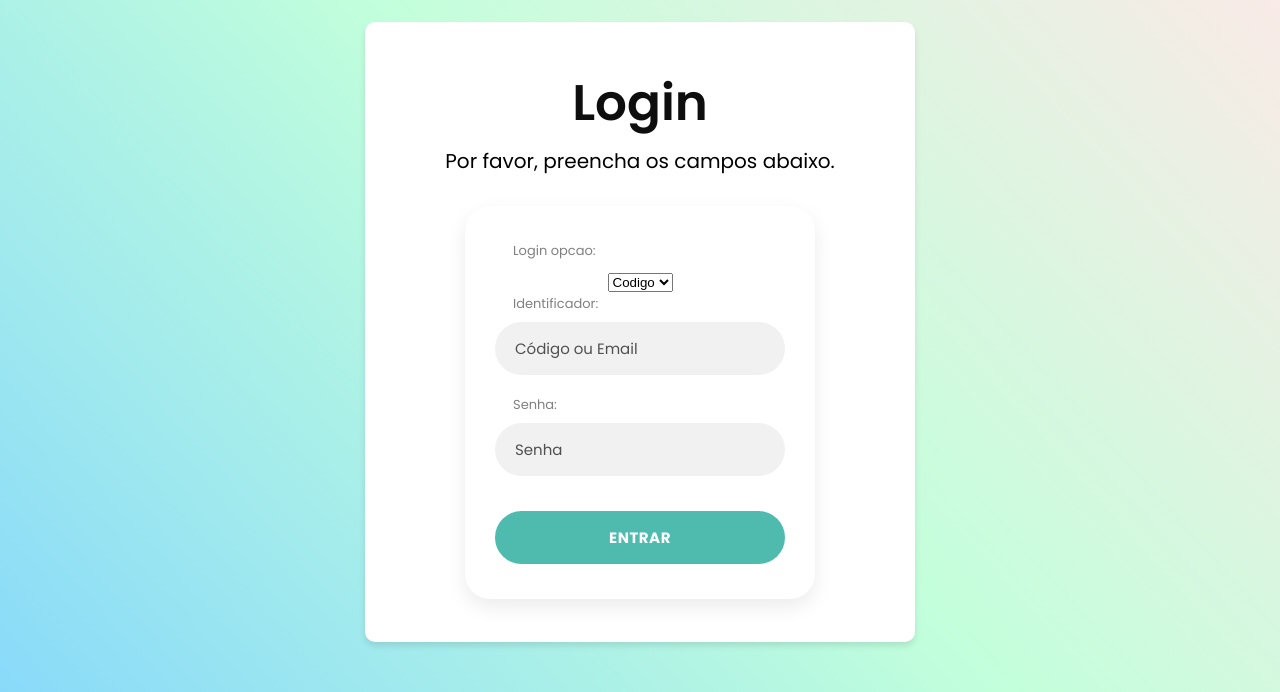
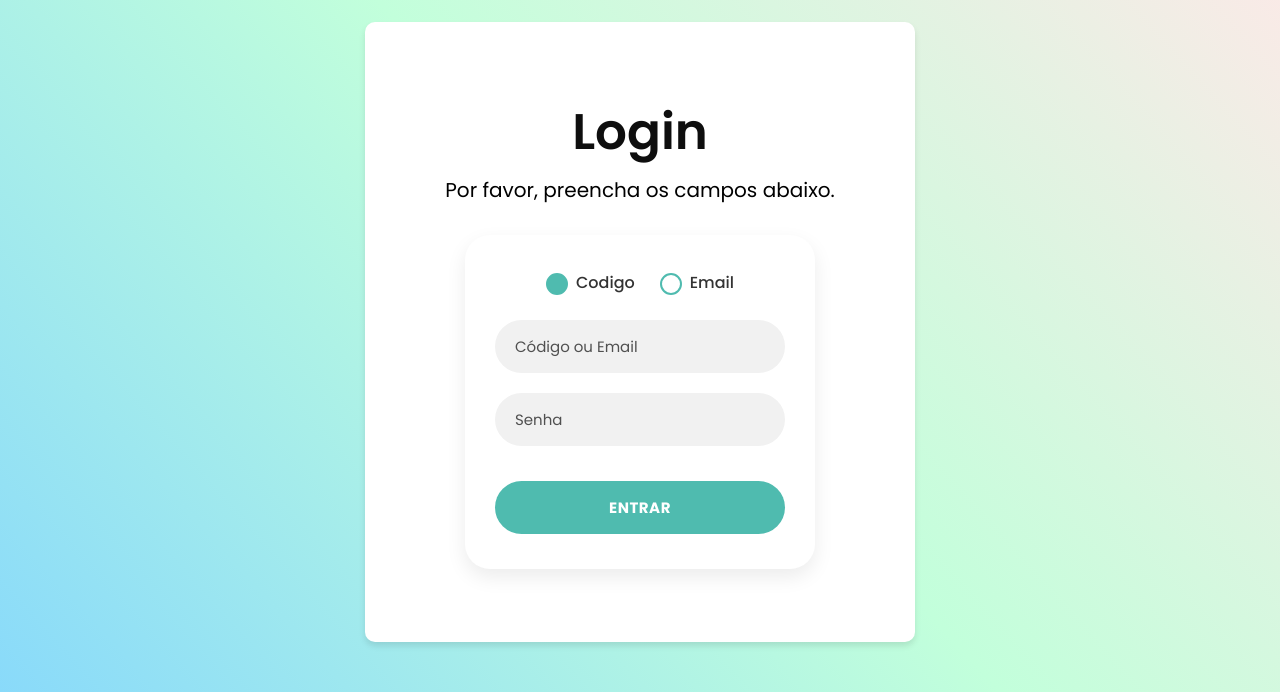
Before and after one commit to VitorMarvulle/pix-onibus, a Django app: page /empresa/login/ in a window 1280 px wide. Shown: the part 108-800 px from the top of the page. Run offline with Django 5.2, Linux system fonts and the light colour scheme.

Commit message:
estilizacao radio buttons login (#10)

```diff
--- a/app_empresa/forms.py
+++ b/app_empresa/forms.py
@@ -29,13 +29,15 @@
 class LoginForm(forms.Form):
   login_opcao = forms.ChoiceField(
      choices=[('codigo','Codigo'),('email','Email')],
-     widget=forms.Select(attrs={'class': 'login-select'}))
+      widget=forms.RadioSelect,
+      initial='codigo'
+  )
 
   identificador = forms.CharField(
      widget=forms.TextInput(attrs={'class': 'login-input', 'placeholder':'Código ou Email'})
   )
   senha = forms.CharField(
-     widget=forms.TextInput(attrs={'class': 'login-input','placeholder':'Senha'})
+     widget=forms.PasswordInput(attrs={'class': 'login-input','placeholder':'Senha'})
   )
 
 class LinhaForm(forms.ModelForm):
--- a/app_empresa/templates/login.html
+++ b/app_empresa/templates/login.html
@@ -1,5 +1,4 @@
 {% extends 'base_page.html' %}
-
 
 {% block content %}
 <div class="texto-card" style="text-align: center; margin-bottom: 30px;">
@@ -10,13 +9,24 @@
 <div class="card-login">
     <form method="POST" action="#">
         {% csrf_token %}
+
         <div class="form-group">
-            {{ form.login_opcao.label_tag }} {{ form.login_opcao }}
-            {{ form.identificador.label_tag }} {{ form.identificador }}
+            <div class="radio-group">
+                {% for radio in form.login_opcao %}
+                    <div class="radio-option">
+                        {{ radio.tag }}
+                        <label for="{{ radio.id_for_label }}">{{ radio.choice_label }}</label>
+                    </div>
+                {% endfor %}
+            </div>
         </div>
 
         <div class="form-group">
-            {{ form.senha.label_tag}} {{ form.senha }}
+            {{ form.identificador }}
+        </div>
+
+        <div class="form-group">
+            {{ form.senha }}
         </div>
 
         <button type="submit" class="btn-login">ENTRAR</button>
@@ -24,21 +34,61 @@
 </div>
 
 <style>
-    /* Estilização para o card principal do formulário */
-    .card-login {
-        background-color: #ffffff; /* Fundo branco do card */
-        padding: 35px 30px;       /* Padding interno do card (ajustado para mais espaço vertical) */
-        border-radius: 25px;      /* Cantos arredondados do card */
-        box-shadow: 0 8px 20px rgba(0, 0, 0, 0.08); /* Sombra sutil (ajustada) */
-        width: 100%;
-        max-width: 350px;         /* Largura máxima do card (ajustada para ser similar à imagem) */
-        box-sizing: border-box;   /* Garante que padding não aumente a largura total */
-        margin: 0 auto;           /* Centraliza o card se o container pai permitir */
+    /* Estilos para os Radio Buttons */
+    .radio-group {
+        display: flex;
+        justify-content: center;
+        gap: 25px;
+        margin-bottom: 25px;
     }
 
-    /* Estilização para o texto introdutório (opcional, baseado no seu HTML) */
+    .radio-option {
+        display: flex;
+        align-items: center;
+        cursor: pointer;
+    }
+
+    .radio-option input[type="radio"] {
+        display: none;
+    }
+
+    .radio-option label::before {
+        content: '';
+        display: inline-block;
+        width: 18px;
+        height: 18px;
+        border: 2px solid #4FBBAF;
+        border-radius: 50%;
+        margin-right: 8px;
+        vertical-align: middle;
+        background-color: white;
+        transition: background-color 0.2s ease;
+    }
+
+    .radio-option input[type="radio"]:checked + label::before {
+        background-color: #4FBBAF;
+    }
+
+    .radio-option label {
+        color: #333;
+        font-weight: 500;
+        vertical-align: middle;
+    }
+
+    /* Seus Estilos Originais */
+    .card-login {
+        background-color: #ffffff;
+        padding: 35px 30px;
+        border-radius: 25px;
+        box-shadow: 0 8px 20px rgba(0, 0, 0, 0.08);
+        width: 100%;
+        max-width: 350px;
+        box-sizing: border-box;
+        margin: 0 auto;
+    }
+
     .texto-card h1 {
-        font-size: 50px;          /* Tamanho do título "Login" */
+        font-size: 50px;
         color: #0e0e0e;
         margin-top: 0;
         margin-bottom: 5px;
@@ -46,75 +96,62 @@
     }
 
     .texto-card p {
-        font-size: 20px;          /* Tamanho do parágrafo de instrução */
-        color: #000000;              /* Cor do texto mais suave */
-        /* margin-bottom: 25px; Removido para usar o margin-bottom no próprio .texto-card via style no HTML */
+        font-size: 20px;
+        color: #000000;
     }
 
-    /* Estilização para os grupos de formulário (label + input) */
     .form-group {
-        margin-bottom: 20px;      /* Espaçamento entre os grupos de label/input */
+        margin-bottom: 20px;
         width: 100%;
     }
 
-    .form-group:last-of-type { /* Remove a margem inferior do último grupo antes do botão */
+    .form-group:last-of-type {
         margin-bottom: 25px;
     }
 
-    .form-group label {
-        display: block;           /* Faz o label ocupar a linha toda */
-        font-size: 13px;          /* Tamanho da fonte do label */
-        color: #808080;           /* Cor do label (cinza claro da imagem) */
-        margin-bottom: 8px;       /* Espaçamento abaixo do label */
-        padding-left: 18px;       /* Alinha o label com o texto do input (ajustado) */
-        text-align: left;         /* Alinhamento do label */
-    }
-
-    /* Estilização para os campos de input */
     .login-input {
         width: 100%;
-        padding: 15px 20px;       /* Padding interno do input (altura e espaço para o texto) */
-        border: none;             /* Remove a borda padrão */
-        border-radius: 50px;      /* Cantos bem arredondados (formato pílula) */
-        background-color: #f1f1f1; /* Cor de fundo do input (cinza bem claro da imagem) */
-        font-family: inherit;     /* Usa a fonte do corpo/pai */
-        font-size: 15px;          /* Tamanho da fonte do texto do input */
-        color: #333;              /* Cor do texto digitado */
-        text-align: left;         /* Alinhamento do texto e placeholder */
-        box-sizing: border-box;   /* Garante que padding não aumente a largura total */
-        line-height: normal;      /* Garante altura de linha padrão */
+        padding: 15px 20px;
+        border: none;
+        border-radius: 50px;
+        background-color: #f1f1f1;
+        font-family: inherit;
+        font-size: 15px;
+        color: #333;
+        text-align: left;
+        box-sizing: border-box;
+        line-height: normal;
     }
 
     .login-input::placeholder {
-        color: #505050;           /* Cor do placeholder (mais escura, como na imagem) */
-        text-align: left;         /* Alinhamento do placeholder */
+        color: #505050;
+        text-align: left;
     }
 
     .login-input:focus {
-        outline: none;            /* Remove o outline padrão ao focar */
-        background-color: #e9e9e9; /* Leve mudança de cor ao focar */
+        outline: none;
+        background-color: #e9e9e9;
     }
 
-    /* Estilização para o botão de login */
     .btn-login {
         width: 100%;
-        padding: 15px 20px;       /* Padding interno do botão */
+        padding: 15px 20px;
         border: none;
-        border-radius: 50px;      /* Cantos bem arredondados */
-        background-color: #4FBBAF; /* Cor verde-azulada do botão (ajuste fino da cor) */
-        color: white;             /* Cor do texto do botão */
+        border-radius: 50px;
+        background-color: #4FBBAF;
+        color: white;
         font-family: inherit;
-        font-size: 15px;          /* Tamanho da fonte do botão */
+        font-size: 15px;
         font-weight: bold;
-        text-transform: uppercase; /* Texto em maiúsculas */
-        letter-spacing: 0.5px;    /* Pequeno espaçamento entre letras */
+        text-transform: uppercase;
+        letter-spacing: 0.5px;
         cursor: pointer;
         transition: background-color 0.2s ease-in-out;
-        margin-top: 10px;         /* Espaçamento acima do botão */
+        margin-top: 10px;
     }
 
     .btn-login:hover {
-        background-color: #339186; /* Cor do botão no hover (um pouco mais escura) */
+        background-color: #339186;
     }
 </style>
 
--- a/app_empresa/views.py
+++ b/app_empresa/views.py
@@ -211,11 +211,15 @@
             passagem.usosDisponiveis -= 1  # Decrementa o número de usos
             passagem.save()
 
+            # --- MUDANÇA PRINCIPAL AQUI ---
+            # Construa a URL de sucesso com o ID da passagem como um parâmetro
+            redirect_url_success = f'/empresa/confirmacao/?ticket={passagem.idPassagem}'
+
             # Retorna sucesso com a URL para redirecionamento
             return JsonResponse({
                 'status': 'success',
                 'message': 'Bilhete validado com sucesso!',
-                'redirect_url': '/empresa/confirmacao/'
+                'redirect_url': redirect_url_success
             })
 
         else:
```
Also changed, not shown: app_empresa/templates/confirmacao.html (+21 -9 lines), db.sqlite3.
